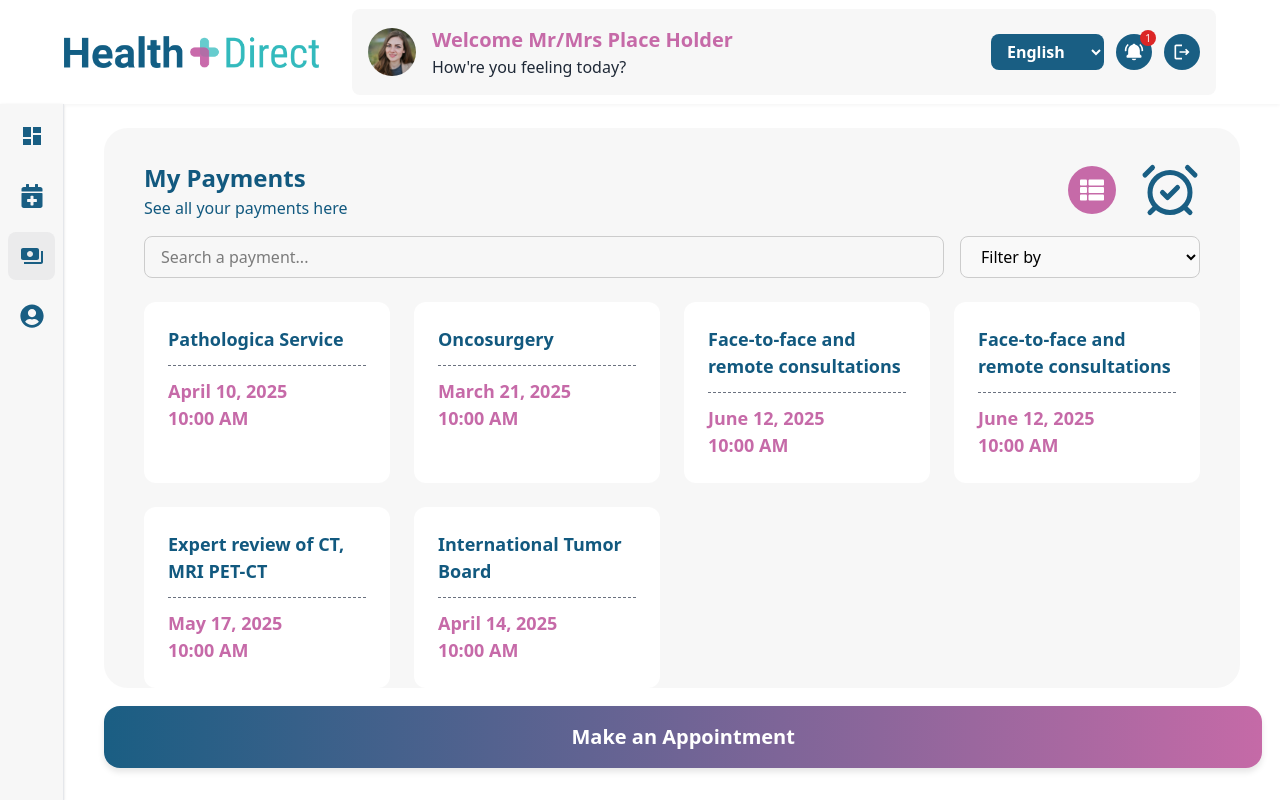
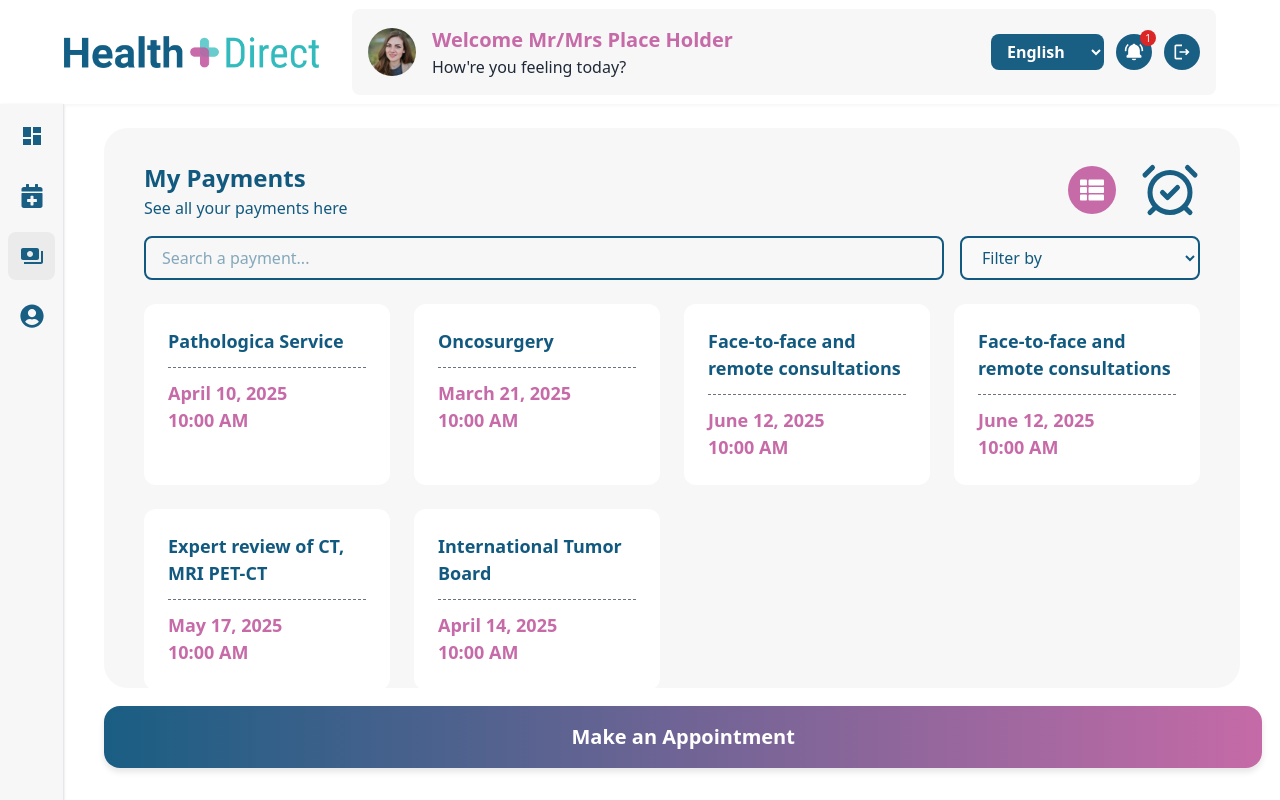
Before and after one commit to gaurav-pndy/health-direct, a React (Vite) app: page /payments in a window 1280 px wide. Built offline with nearby package versions, Linux system fonts and the light colour scheme.

Commit message:
added filters

```diff
--- a/src/pages/Appointments.css
+++ b/src/pages/Appointments.css
@@ -194,14 +194,16 @@
   min-width: 20rem;
   padding: 0.5rem 1rem;
   border-radius: 8px;
-  border: 1px solid #ccc;
+  border: 2px solid #12597f;
+  color: #12597f;
 }
 
 .appointments-dropdown {
   min-width: 15rem;
   padding: 0.5rem 1rem;
   border-radius: 8px;
-  border: 1px solid #ccc;
+  border: 2px solid #12597f;
+  color:#12597f;
   background-color: #f9f9f9;
   /* cursor: not-allowed; */
 }
--- a/src/pages/Payments.css
+++ b/src/pages/Payments.css
@@ -195,14 +195,16 @@
   min-width: 20rem;
   padding: 0.5rem 1rem;
   border-radius: 8px;
-  border: 1px solid #ccc;
+border: 2px solid #12597f;
+  color: #12597f;
 }
 
 .payments-dropdown {
   min-width: 15rem;
   padding: 0.5rem 1rem;
   border-radius: 8px;
-  border: 1px solid #ccc;
+border: 2px solid #12597f;
+  color: #12597f;
   background-color: #f9f9f9;
   /* cursor: not-allowed; */
 }
```
